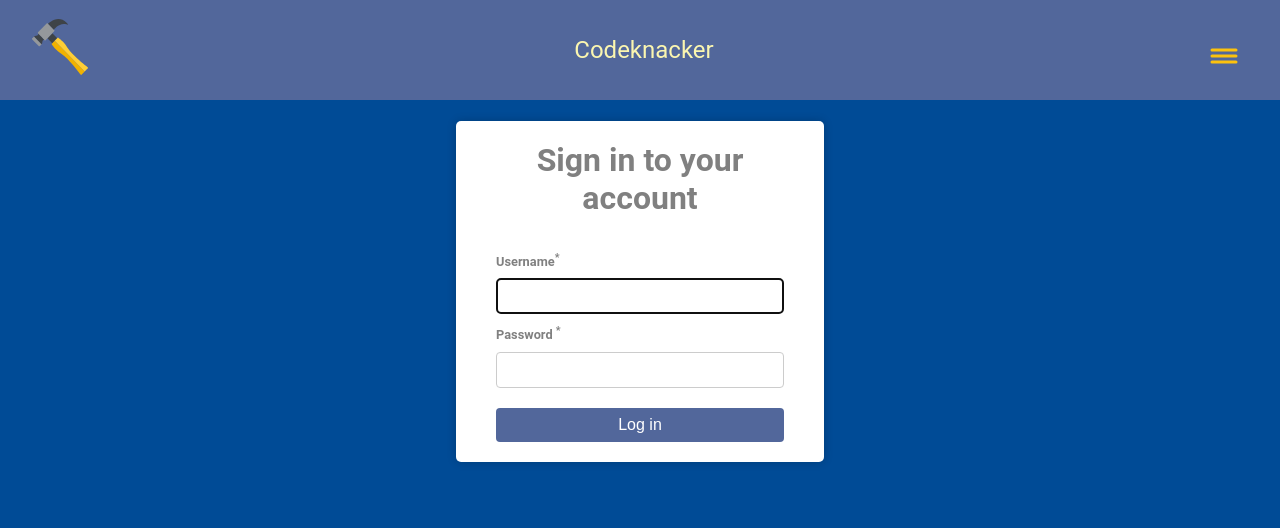
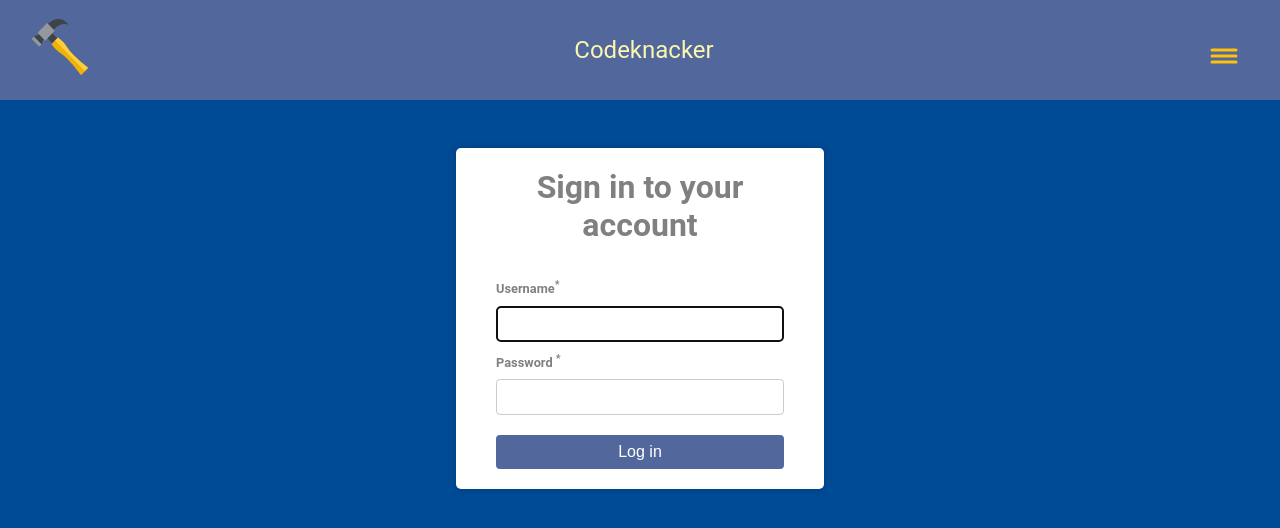
Before and after one commit to AnnaGraphic/codeknacker, a React (Vite) app: page /game in a window 1280 px wide. Shown: the top 528 px of the page. Built offline with nearby package versions, Linux system fonts and the light colour scheme; a web font is replaced by a local one.

Commit message:
margin, padding and button size changed

```diff
--- a/src/components/Header/Dropdown.jsx
+++ b/src/components/Header/Dropdown.jsx
@@ -23,7 +23,7 @@ export function Dropdown({ open, handleOpen }) {
               );
             })}
             <Link to='/'>
-              <button className="logoutButton"  onChange={() =>
+              <button className="logoutButton"  onClick={() =>
                 dispatch({
                   type: "logout",
                 })
--- a/src/components/Start/start.css
+++ b/src/components/Start/start.css
@@ -37,7 +37,7 @@
   border: 0.01em solid #ccc;
   border-radius: 0.5em;
   background-color: #5697d1;
-  margin: 2.5em;
+  margin: 1.5em;
 }
 
 .start button {
--- a/src/components/authentication/login.css
+++ b/src/components/authentication/login.css
@@ -6,7 +6,8 @@
   flex-direction: column;
   justify-content: center;
   align-items: center;
-  padding: 1.3em;
+  padding-top: 4em;
+  padding: 3em;
   color: grey;
   font-family: 'Roboto', sans-serif;
 }
```
